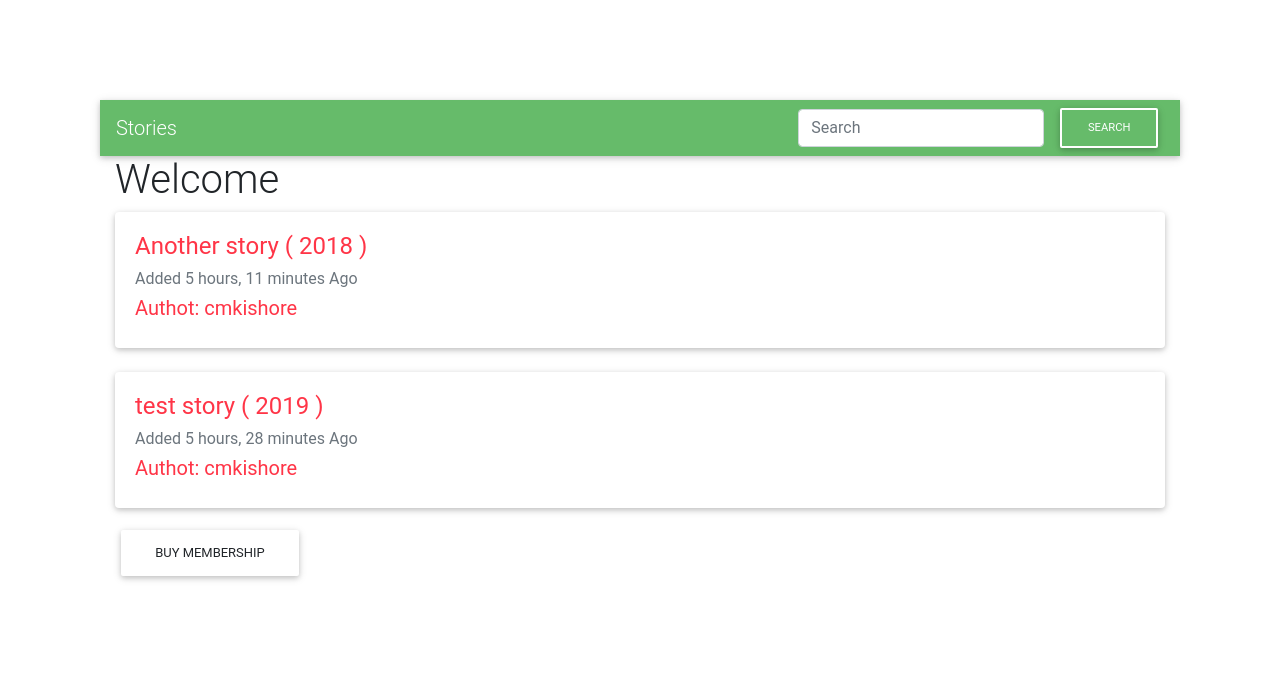
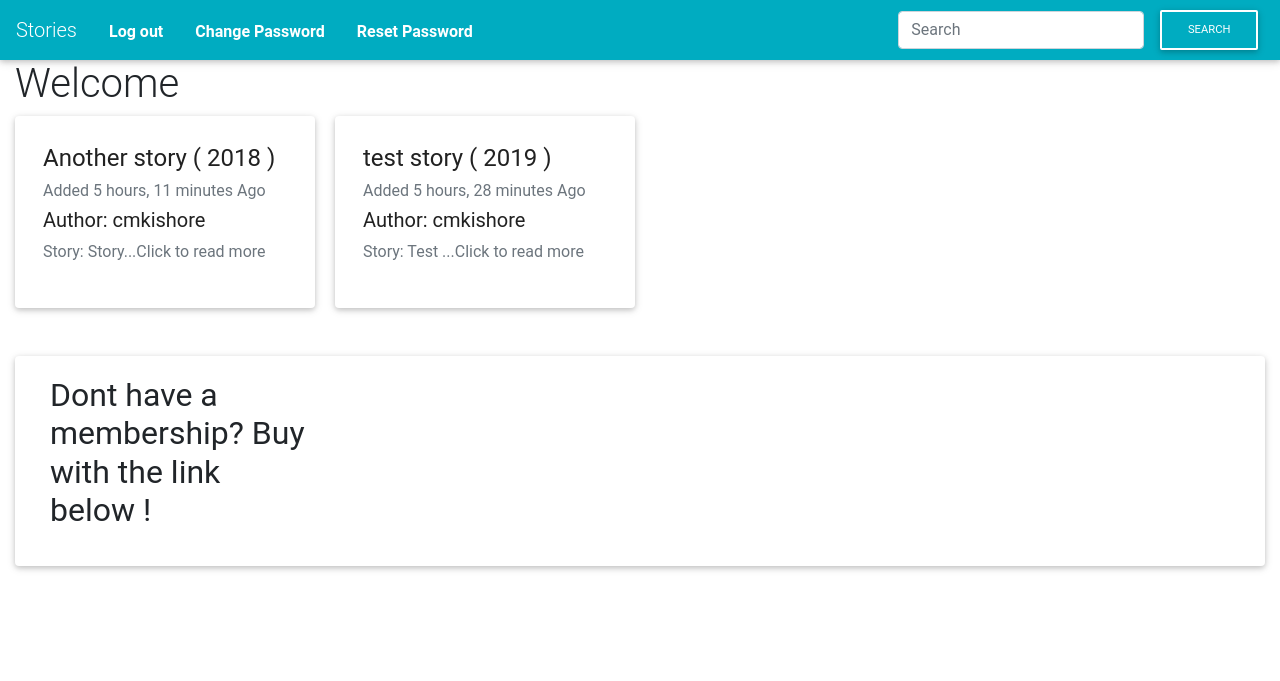
Before and after one commit to cmkishores/short_story_website, a Django app: page / in a window 1280 px wide. Shown: the top 681 px of the page. Run offline with Django 3.2, Linux system fonts and the light colour scheme; a user stored in the database is signed in; data comes from the database, SQL or seed files in the repository; both versions use the stored data as it was after the commit; some libraries are stand-ins or nearby versions.

Commit message:
Added links for navbar in base.html, changed base.css and moved payment link to index.html

```diff
--- a/orders/urls.py
+++ b/orders/urls.py
@@ -1,7 +1,7 @@
 from django.urls import path
-from .views import OrdersView,charge
+from .views import OrdersView
 
 urlpatterns = [
 	path('',OrdersView.as_view(),name='orders'),
-	path('done/', charge, name='done'),
+
 ]
--- a/static/css/base.css
+++ b/static/css/base.css
@@ -1,6 +1,4 @@
-body{
-	padding:100px;
-}
+
 .card-body{
 	width:300px;
 }
--- a/stories/urls.py
+++ b/stories/urls.py
@@ -1,5 +1,7 @@
 from django.urls import path
-from .views import StoryListView,StoryDetailView,EditStoryView,DeleteStoryView,SearchStoryView,AddStoryView
+import stripe
+from .views import StoryListView,StoryDetailView,EditStoryView,DeleteStoryView,SearchStoryView,AddStoryView,charge
+
 
 urlpatterns= [
 	path('',StoryListView.as_view(),name='home'),
@@ -8,4 +10,5 @@
 	path('<int:pk>/edit',EditStoryView.as_view(),name='editstory'),
 	path('<int:pk>/delete/',DeleteStoryView.as_view(),name='deletestory'),
 	path('search/', SearchStoryView.as_view(),name='search'),
+	path('done/', charge, name='done'),
 ]
--- a/stories/views.py
+++ b/stories/views.py
@@ -5,14 +5,48 @@
 from django.db.models.query_utils import Q
 
 from django.urls import reverse_lazy
+import stripe
 
 from .models import Story
+from django.conf import settings
+stripe.api_key = settings.STRIPE_TEST_SECRET_KEY
+
 
 class StoryListView(LoginRequiredMixin, ListView):
 	model = Story
 	template_name = 'index.html'
 	context_object_name = 'storylist'
 	login_url='login'
+
+	def get_context_data(self,**kwargs):
+		context = super().get_context_data(**kwargs)
+		context['stripe_key'] = settings.STRIPE_TEST_PUBLIC_KEY
+		return context
+
+
+def charge(request):
+
+
+	# takes the permission we set in the model and access using codename
+	permission = Permission.objects.get(codename='prime_member')
+
+	#get the current user credentials
+
+	u= request.user
+
+	#change the permission of user after payment
+
+	u.user_permissions.add(permission)
+
+	if request.method == 'POST':
+		charge = stripe.Charge.create(
+			amount = 1000,
+			currency='usd',
+			description='Purchase all stories',
+			source=request.POST['stripeToken']
+			)
+		return render(request, 'paymentdone.html')
+
 
 class StoryDetailView(LoginRequiredMixin,PermissionRequiredMixin,DetailView):
 	model = Story
--- a/templates/base.html
+++ b/templates/base.html
@@ -33,15 +33,31 @@
 <body>
 
 
-<nav class="navbar navbar-dark green lighten-1">
+<nav class="navbar navbar-dark cyan darken-1">
 	<a class="navbar-brand" href="{% url 'home' %}">Stories</a>
+	<ul class="nav  md-tabs cyan darken-1 mx-0 mb-0 mt-1 ">
+  <li class="nav-item">
+    <a class="nav-link active text-white font-weight-bold" href="{% url 'logout' %}">Log out</a>
+  </li>
+  <li class="nav-item ">
+    <a class="nav-link text-white font-weight-bold" href="{% url 'password_change' %}">Change Password</a>
+  </li>
+  <li class="nav-item">
+    <a class="nav-link text-white font-weight-bold" href="{% url 'password_reset' %}">Reset Password</a>
+  </li>
+</ul>
+
+
+
+
   <form class="form-inline my-2 my-lg-0 ml-auto">
+
     <input class="form-control" type="search" placeholder="Search" aria-label="Search">
     <button class="btn btn-outline-white btn-md my-2 my-sm-0 ml-3" type="submit">Search</button>
   </form>
 </nav>
 
-<div class="container-fluid">
+<div class="container-fluid ">
 
 {% block body %}
 
--- a/templates/index.html
+++ b/templates/index.html
@@ -5,23 +5,57 @@
 {% block body %}
 
 	<h1>Welcome </h1>
-    <ul class="list-inline" >
 
 
+	 <div class="d-flex flex-fill">
           {% for element in storylist reversed %}
-            <a class = "card-link text-danger text-danger " href="{% url 'story' element.id %}">
-                <div class="card " style="box-sizing:400px" >
-                <div class="card-body">
-                  <li class="list-inline-item">
+
+
+            <a class = "card-link text-dark text-danger " href="{% url 'story' element.id %}">
+               <div class="col card p-2" style="width:300px;" >
+                <div class="card-body ">
+
                     <h4 > {{ element.name }} ( {{ element.release_year }} ) </h4>
                     <h6 class="text-muted" > Added {{ element.created_at|timesince }} Ago</h6>
-                    <h5> Authot: {{ element.author }}</h5>
-                  </li>
+                    <h5> Author: {{ element.author }}</h5>
+                    <p class="text-muted">Story: {{ element.story|slice:":5" }}...Click to read more</p>
+
                 </div>
                 </div>
+
+
             </a>
 
             {% endfor %}
-  	</ul>
-  	<a class="btn" href="{% url 'orders' %}"> Buy Membership</a>
+
+            </div>
+
+            {% if user.user_type == "WR" %}
+
+            	<a href="{% url 'addstory' %}" class="btn btn-white" > Add a story</a>
+            {% endif %}
+
+<div class="card col mt-5" >
+ 	<div class="card-body" >
+ 		<h2> Dont have a membership? Buy with the link below !</h2>
+ 		<p>
+  	<form method="post" action="{% url 'done' %}" >
+{% csrf_token %}
+
+
+
+<script src="https://checkout.stripe.com/checkout.js" class="stripe-button"
+    data-key="{{ stripe_key }}"
+    data-description="All Books"
+    data-amount="1000"
+    data-locale="auto">
+</script>
+
+</form>
+</p>
+</div>
+</div>
+
+
+
  {% endblock body %}
```
Also changed, not shown: orders/views.py (+1 -31 lines), templates/orders.html (+0 -10 lines), templates/story.html (+4 -3 lines), db.sqlite3.
